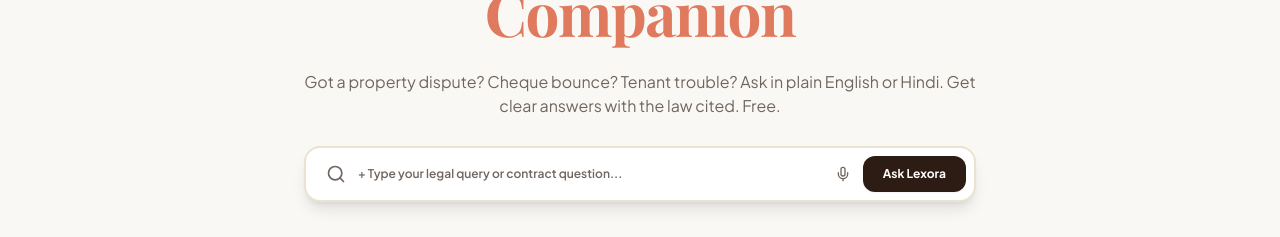
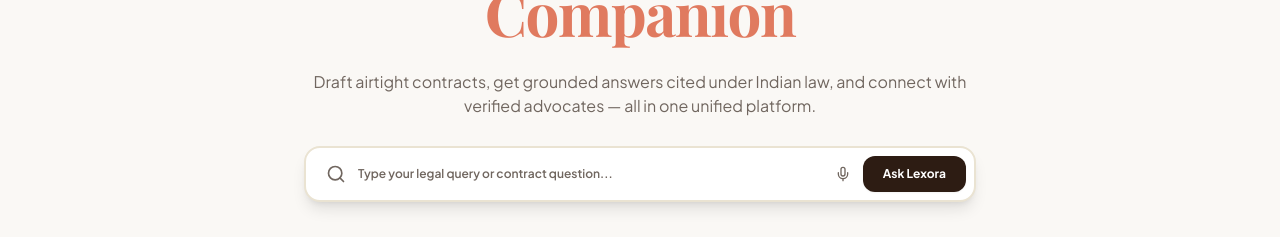
Before and after one commit to princeyadav9090/Lexora-AI, a React (Vite) app in the folder client/: page / in a window 1280 px wide. Shown: the part 265-502 px from the top of the page. Built offline with nearby package versions, Linux system fonts and the light colour scheme; no server answers; a web font is replaced by a local one.

Commit message:
refactor(landing): update hero subtitle to modern legaltech value proposition

```diff
--- a/client/src/pages/LandingPage.jsx
+++ b/client/src/pages/LandingPage.jsx
@@ -61,7 +61,7 @@
             </h1>
 
             <p className="text-sm sm:text-base text-[#70665F] max-w-2xl mx-auto leading-relaxed">
-              Got a property dispute? Cheque bounce? Tenant trouble? Ask in plain English or Hindi. Get clear answers with the law cited. Free.
+              Draft airtight contracts, get grounded answers cited under Indian law, and connect with verified advocates — all in one unified platform.
             </p>
 
             {/* Figma-matching Query Bar */}
@@ -72,7 +72,7 @@
                   type="text"
                   value={heroQuery}
                   onChange={(e) => setHeroQuery(e.target.value)}
-                  placeholder="+ Type your legal query or contract question..."
+                  placeholder="Type your legal query or contract question..."
                   className="flex-1 bg-transparent px-3 py-2 text-xs font-semibold text-[#2D1C13] placeholder-[#70665F] focus:outline-none"
                 />
                 <button
```
